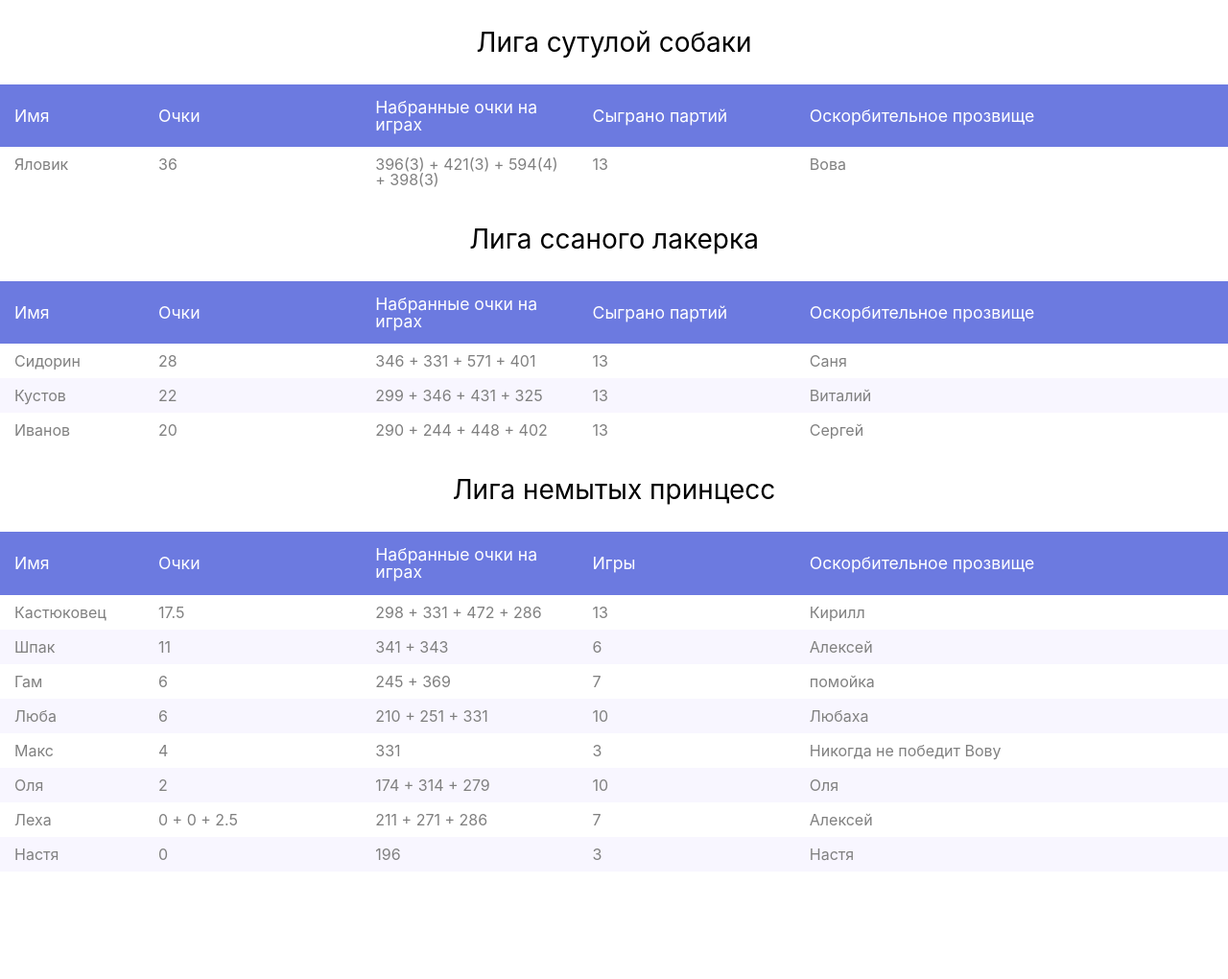
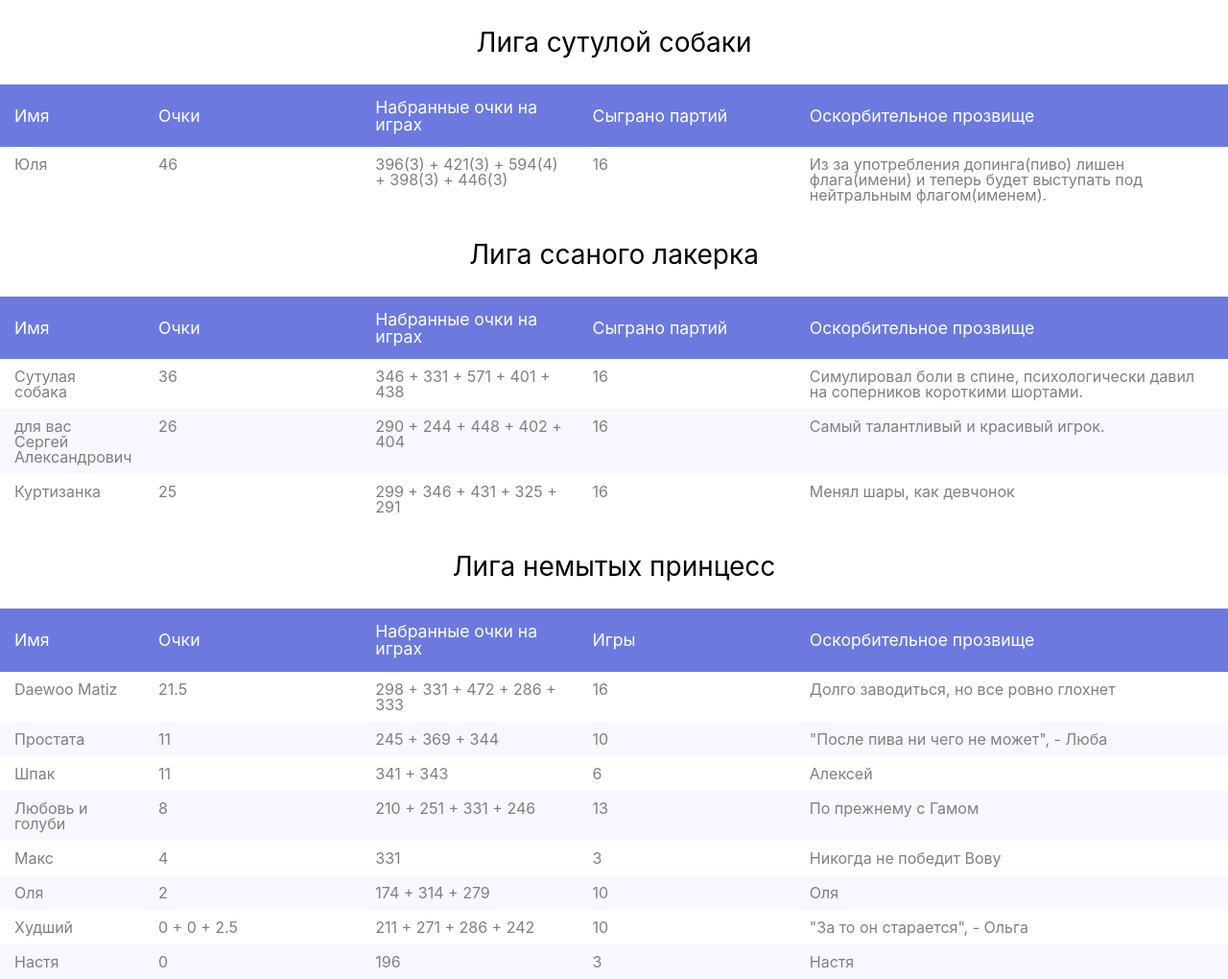
Before and after one commit to IvanofSA/fun-table, a website built with webpack: page src/index.pug in a window 1280 px wide. Shown: the whole page at 96% size. Before the commit the page ends 908 px from the top, so only its background shows below. Built offline with nearby package versions, Linux system fonts and the light colour scheme.

Commit message:
fix template

```diff
--- a/src/index.pug
+++ b/src/index.pug
@@ -27,11 +27,11 @@ block content
 					span.resize-handle
 		tbody
 			tr
-				td Яловик
-				td 36
-				td 396(3) + 421(3) + 594(4) + 398(3)
-				td 13
-				td Вова
+				td Юля
+				td 46
+				td 396(3) + 421(3) + 594(4) + 398(3) + 446(3)
+				td 16
+				td Из за употребления допинга(пиво) лишен флага(имени) и теперь будет выступать под нейтральным флагом(именем).
 
 	.title Лига ссаного лакерка
 	table
@@ -54,24 +54,25 @@ block content
 					span.resize-handle
 		tbody
 			tr
-				td Сидорин
-				td 28
-				td 346 + 331 + 571 + 401
-				td 13
-				td Саня
+				td Сутулая собака
+				td 36
+				td 346 + 331 + 571 + 401 + 438
+				td 16
+				td Симулировал боли в спине, психологически давил на соперников короткими шортами.
+
 			tr
-				td Кустов
-				td 22
-				td 299 + 346 + 431 + 325
-				td 13
-				td Виталий
+				td для вас Сергей Александрович
+				td 26
+				td 290 + 244 + 448 + 402 + 404
+				td 16
+				td Самый талантливый и красивый игрок.
+
 			tr
-				td Иванов
-				td 20
-				td 290 + 244 + 448 + 402
-				td 13
-				td Сергей
-
+				td Куртизанка
+				td 25
+				td 299 + 346 + 431 + 325 + 291
+				td 16
+				td Менял шары, как девчонок
 
 	.title Лига немытых принцесс
 	table
@@ -94,29 +95,31 @@ block content
 					span.resize-handle
 		tbody
 			tr
-				td Кастюковец
-				td 17.5
-				td 298 + 331 + 472 + 286
-				td 13
-				td Кирилл
+				td Daewoo Matiz
+				td 21.5
+				td 298 + 331 + 472 + 286 + 333
+				td 16
+				td Долго заводиться, но все ровно глохнет
+			tr
+				td Простата
+				td 11
+				td 245 + 369 + 344
+				td 10
+				td "После пива ни чего не может", - Люба
+
 			tr
 				td Шпак
 				td 11
 				td 341 + 343
 				td 6
 				td Алексей
+
 			tr
-				td Гам
-				td 6
-				td 245 + 369
-				td 7
-				td помойка
-			tr
-				td Люба
-				td 6
-				td 210 + 251 + 331
-				td 10
-				td Любаха
+				td Любовь и голуби
+				td 8
+				td 210 + 251 + 331 + 246
+				td 13
+				td По прежнему с Гамом
 			tr
 				td Макс
 				td 4
@@ -130,11 +133,11 @@ block content
 				td 10
 				td Оля
 			tr
-				td Леха
+				td Худший
 				td 0 + 0 + 2.5
-				td 211 + 271 + 286
-				td 7
-				td Алексей
+				td 211 + 271 + 286 + 242
+				td 10
+				td "За то он старается", - Ольга
 			tr
 				td Настя
 				td 0
```
Also changed, not shown: docs/index.html.
